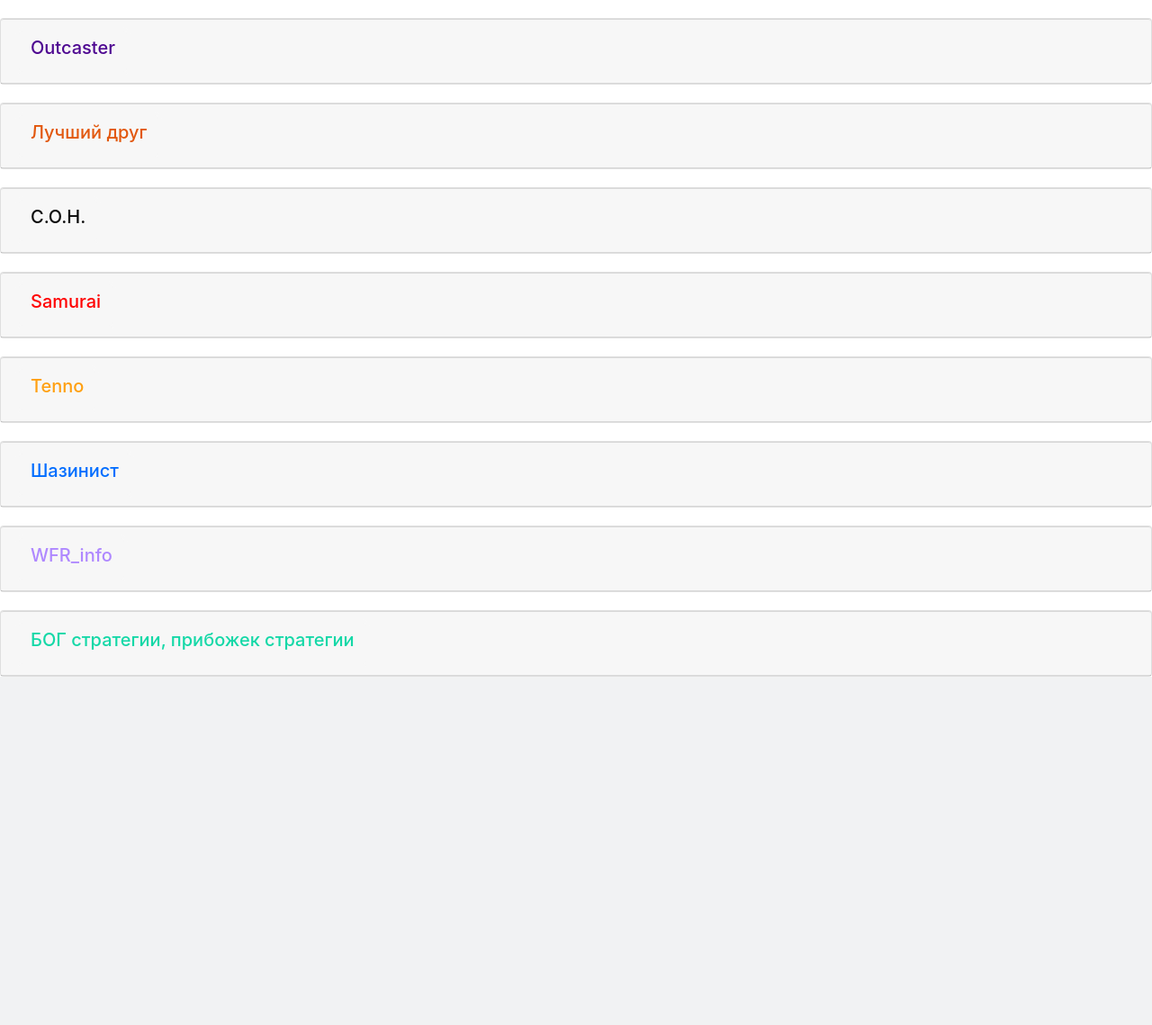
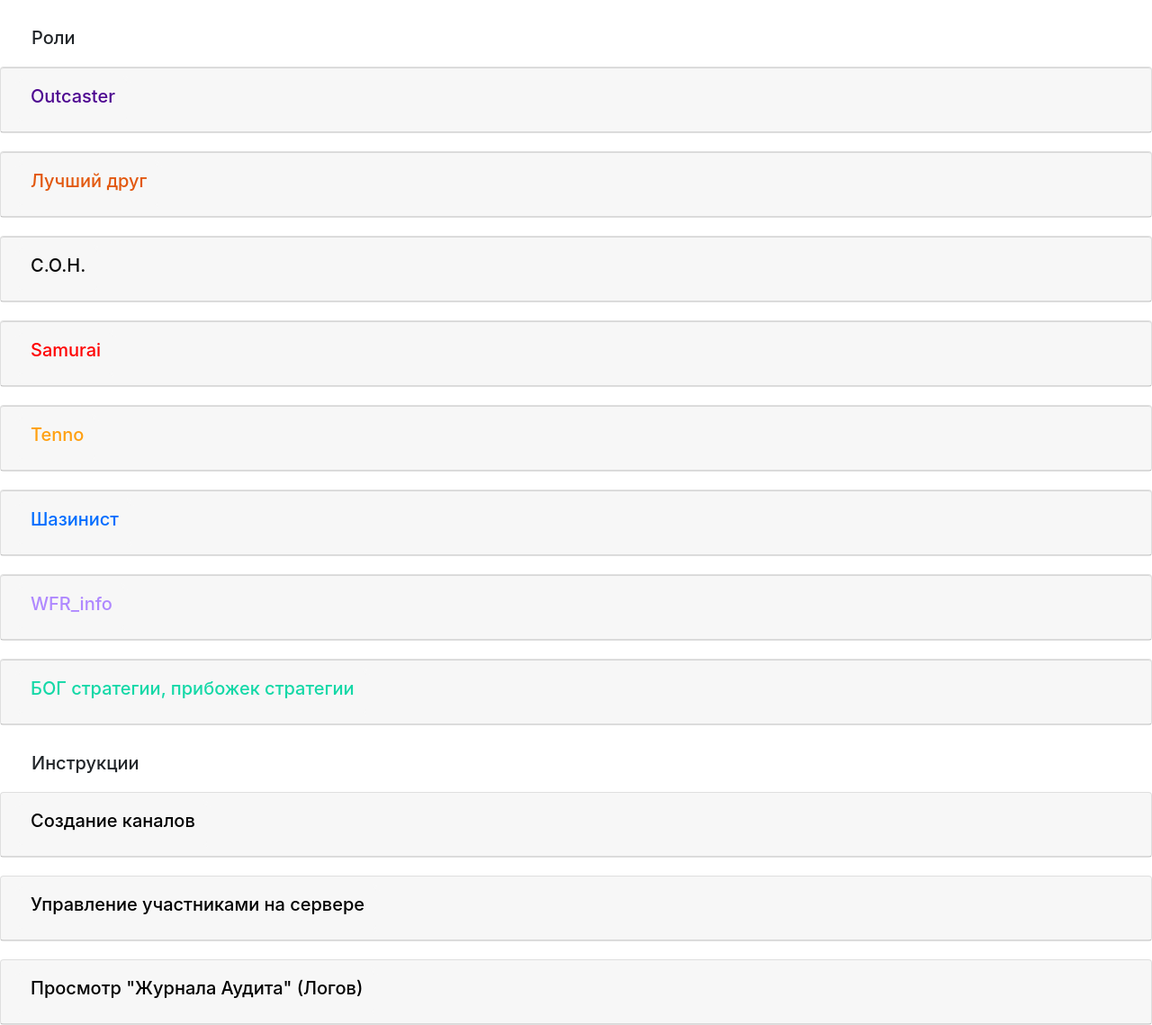
Before and after one commit to KOSMOGOR/TCO, a Flask app: page /dsroles in a window 1280 px wide. Shown: the part 56-1195 px from the top of the page at 90% size. Before the commit the page ends 808 px from the top, so only its background shows below. Run offline with Flask 2, Linux system fonts and the light colour scheme; a user stored in the database is signed in; parts of the project's set-up code (start-up, migrations or seed data) failed here and were passed over; some libraries are stand-ins or nearby versions.

Commit message:
изменение "ролей и инструкций", "новостей"

```diff
--- a/templates/degrad.html
+++ b/templates/degrad.html
@@ -63,7 +63,7 @@
         {% for video in videos %}
             <div class="col-12">
                 <div class="thumb-wrap" style="text-align: center; margin-top: 20px;">
-                    <iframe src="{{video}}" frameborder="0" allowfullscreen></iframe>
+                    <iframe src="{{video}}" frameborder="0" allow="accelerometer; autoplay; encrypted-media; gyroscope; picture-in-picture" allowfullscreen></iframe>
                 </div>
             </div>
         {% endfor %}
--- a/templates/index.html
+++ b/templates/index.html
@@ -6,7 +6,7 @@
     <a href="news" class="btn btn-secondary">Добавить новость</a>
 {% endif %}
 {% for item in news%}
-<div class="col-md6 border rounded" style="word-break: break-all">
+<div class="col-md6 border" style="word-break: break-all; margin-top: 10px; weight: 100gh;">
     <h2>{{item.title}}</h2>
     <div>
         {{item.content}}
--- a/templates/news.html
+++ b/templates/news.html
@@ -1,6 +1,11 @@
 {% extends "base.html" %}
 
 {% block content %}
+<style>
+    textarea {
+    height: 420px
+    }
+</style>
 <h1>Добавление новости</h1>
 <form action="" method="post">
     {{ form.hidden_tag() }}
--- a/templates/roles_and_instructions.html
+++ b/templates/roles_and_instructions.html
@@ -9,7 +9,11 @@
     <script src="https://cdnjs.cloudflare.com/ajax/libs/popper.js/1.14.0/umd/popper.min.js"></script>
     <script src="https://maxcdn.bootstrapcdn.com/bootstrap/4.1.0/js/bootstrap.min.js"></script>
 </head>
-
+<style>
+img {
+width: 300px;
+}
+</style>
 <body>
     <header>
         <nav class="navbar navbar-expand-md navbar-light bg-light main-menu">
@@ -43,18 +47,18 @@
         </nav>
 
     </header>
-<div id="accordion">
+<h5 style="margin-top: 30px; margin-inline-start: 35px;">Роли</h5>
 {% for role in roles%}
   <div class="card" style="margin-top: 20px">
-    <div class="card-header" id="headingOne" style="border-top: 1px solid rgb(216 216 216)">
+    <div class="card-header" id="headingOne{{role.id}}" style="border-top: 1px solid rgb(216 216 216)">
       <h5 class="mb-0">
         <button class="btn" style="background-color: rgb(247 247 247);
-        box-shadow: 0 0 0 0.2rem rgb(247 247 247);" data-toggle="collapse" data-target="#collapseOne{{role.id}}" aria-expanded="true" aria-controls="collapseOne">
+        box-shadow: 0 0 0 0.2rem rgb(247 247 247);" data-toggle="collapse" data-target="#collapseOne{{role.id}}" aria-expanded="true" aria-controls="collapseOne{{role.id}}">
             <h5 style="color: {{role.color}}">{{role.name}}</h5> <!--Менять-->
         </button>
       </h5>
     </div>
-    <div id="collapseOne{{role.id}}" class="collapse" aria-labelledby="headingOne" data-parent="#accordion">
+    <div id="collapseOne{{role.id}}" class="collapse" aria-labelledby="headingOne{{role.id}}" data-parent="#accordion">
       <div class="card-body">
           <h6>Информация</h6>
           <a>{{role.decription}}</a>  <!--Менять-->
@@ -66,6 +70,73 @@
     </div>
   </div>
 {% endfor %}
-</div>
+<h5 style="margin-top: 30px; margin-inline-start: 35px;">Инструкции</h5>
+  <div class="card" style="margin-top: 20px;">
+    <div class="card-header" id="headingTwo">
+      <h5 class="mb-0">
+        <button class="btn" data-toggle="collapse" style="background-color: rgb(247 247 247);
+        box-shadow: 0 0 0 0.2rem rgb(247 247 247);" data-target="#collapseTwo" aria-expanded="true" aria-controls="collapseTwo">
+            <h5> Создание каналов </h5>
+        </button>
+      </h5>
+    </div>
+
+    <div id="collapseTwo" class="collapse hide" aria-labelledby="headingTwo" data-parent="#accordion">
+      <div class="card-body">
+    <a>Для того, чтобы создать канал, необходимо нажать на "плюсик" в разделе каналов.</a><br>
+      <img src="/static/img/channel_1.png" class="img-fluid" alt="Image not found"><br>
+      <a> Затем выбрать тип канала и его приватность.</a><br>
+      <img src="/static/img/channel_2.png" class="img-fluid" alt="Image not found"><br>
+      <a> Если Вы создаете приваный канал, то вам надо выбрать роль и/или участника сервера, у которого будет доступ.</a><br>
+      <img src="/static/img/channel_3.png">
+      </div>
+    </div>
+  </div>
+  <div class="card" style="margin-top: 20px">
+    <div class="card-header" id="headingThree">
+      <h5 class="mb-0">
+        <button class="btn" data-toggle="collapse" style="background-color: rgb(247 247 247);
+        box-shadow: 0 0 0 0.2rem rgb(247 247 247);" data-target="#collapseThree" aria-expanded="true" aria-controls="collapseThree">
+            <h5>Управление участниками на сервере</h5>
+        </button>
+      </h5>
+    </div>
+
+    <div id="collapseThree" class="collapse hide" aria-labelledby="headingThree" data-parent="#accordion">
+      <div class="card-body">
+       <a>У сильных ролей на сервере есть возможность управлять участниками на сервере.</a><br>
+          <a>Если нажать ПКМ по участнику севера, можно увидеть следуещее меню:</a><br>
+          <img src="/static/img/user_1.png" class="img-fluid" alt="Image not found"><br>
+          <a>Отключение звука/микрофона на сервере применяется к участнику. (Т.е. данный участник либо не будет слышать всех на сервере, либо его никто не будет слышать)</a><br>
+          <a>Вкладка "Откючиться" отключает участника от голосового канала.</a><br>
+          <a>Чтобы дать участнику роль, наведите на вкладку "роль" и выберите роль, которую получит данный участник</a><br>
+          <a>Есть и второй способ назначения роли: выберите участника при помощи ЛКМ, затем нажмите на "плюсик" и выберите роль, которую хотите добавить.</a><br>
+          <img src="/static/img/user_3.png" class="img-fluid" alt="Image not found"><br>
+          <a>Для перемещания участника между голосовыми каналами существует также 2 способа. Первый: в меню, вызываемым через ПКМ выбрать "Переместить в" и название канала.</a><br>
+          <img src="/static/img/user_2.png" class="img-fluid" alt="Image not found"><br>
+          <a>Второй способ: зажать ЛКМ на участнике и перетащить его в другой канал. Канал, в который будет перемещён участник будет обведён зелёной рамкой.</a><br>
+          <img src="/static/img/user_4.png" class="img-fluid" alt="Image not found"><br>
+      </div>
+    </div>
+  </div>
+  <div class="card" style="margin-top: 20px">
+    <div class="card-header" id="headingFour">
+      <h5 class="mb-0">
+        <button class="btn" data-toggle="collapse" style="background-color: rgb(247 247 247);
+        box-shadow: 0 0 0 0.2rem rgb(247 247 247);" data-target="#collapseFour" aria-expanded="true" aria-controls="collapseFour">
+          <h5>Просмотр "Журнала Аудита" (Логов)</h5>
+        </button>
+      </h5>
+    </div>
+
+    <div id="collapseFour" class="collapse hide" aria-labelledby="headingFour" data-parent="#accordion">
+      <div class="card-body">
+       <a>В левом верхнем углу нажмите на название сервера, затем откройте настройки.</a><br>
+          <img src="/static/img/log_1.png" class="img-fluid" alt="Image not found"><br>
+         <a>В настройках выберете "Журнал Аудита"</a><br>
+          <img src="/static/img/log_2.png" class="img-fluid" alt="Image not found"><br>
+      </div>
+    </div>
+  </div>
 </body>
 </html>
```
Also changed, not shown: templates/base.html (+18 -3 lines), test1.py (added, +15 -0 lines), db/blogs.db, static/img/alien_1.png (deleted), static/img/alien_2.jpg (deleted), static/img/channel_1.png (added), static/img/channel_2.png (added), static/img/channel_3.png (added), static/img/log_1.png (added), static/img/log_2.png (added), static/img/user_1.png (added), static/img/user_2.png (added), static/img/user_3.png (added), static/img/user_4.png (added).
